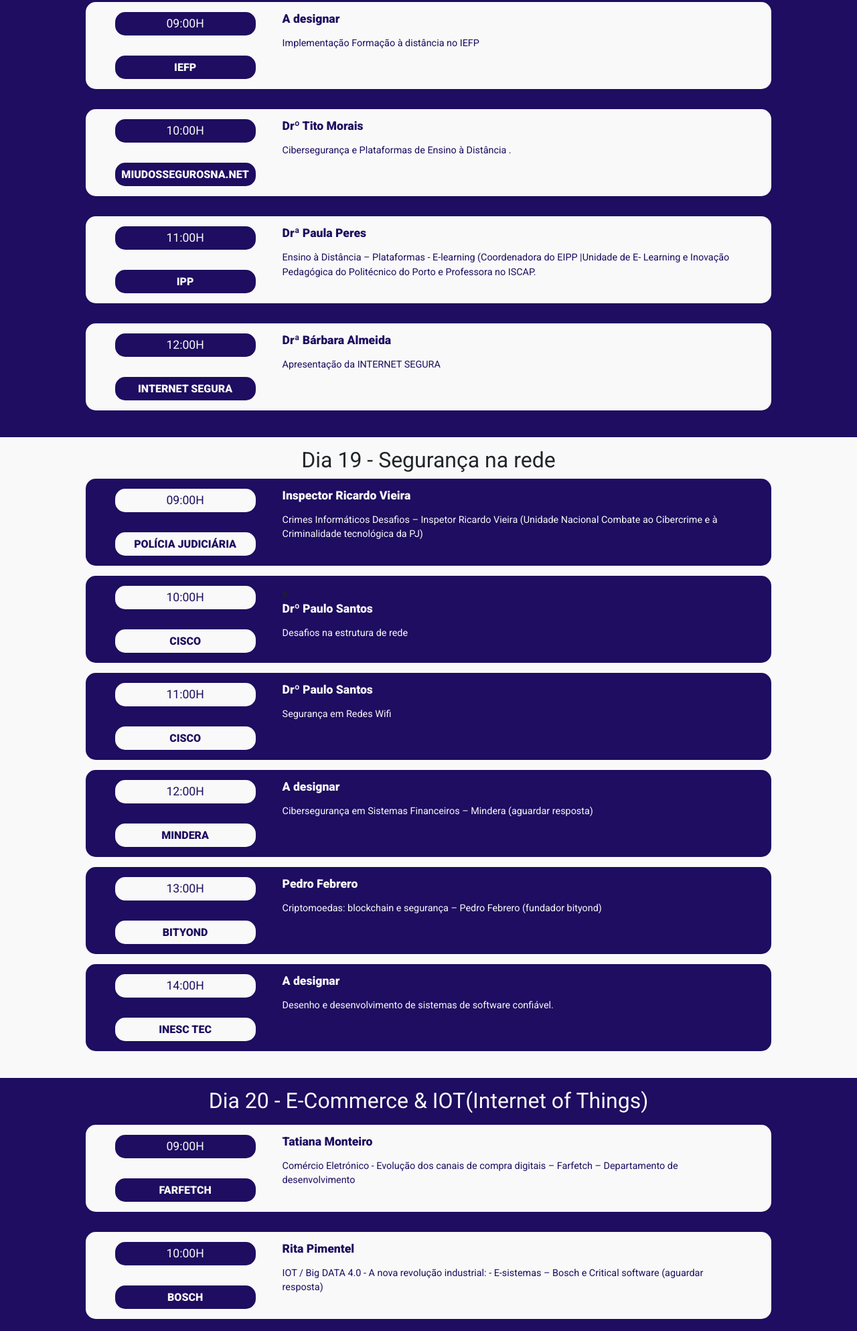
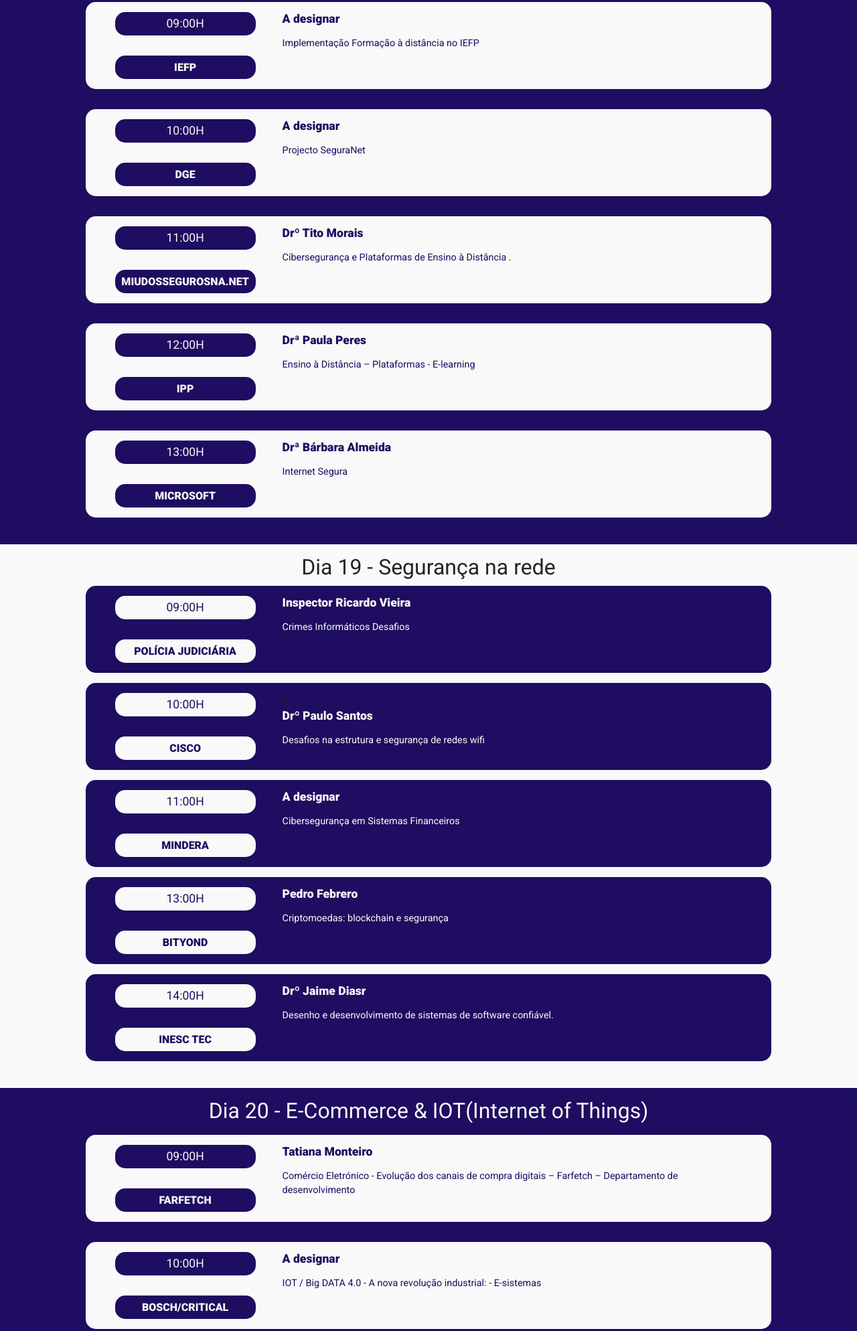
Before and after one commit to Lazysniper/iefpwebsite, a plain HTML site: page index.html in a window 1280 px wide. Shown: the part 3485-5473 px from the top of the page at 67% size. Drawn offline with nearby package versions, Linux system fonts and the light colour scheme; some packages are replaced by stand-ins of ours; a script that the page names is missing.

Commit message:
New Site 2.0

```diff
--- a/index.html
+++ b/index.html
@@ -935,7 +935,7 @@
           </aside>
       <div class="bubble">
           <h3>A designar</h3>
-          <p>Cybersegurança em tempos de pandemia - Centro Nacional de Cibersegurança</p>
+          <p>Cybersegurança em tempos de pandemia</p>
       </div>
        </div>
        <div class="this-content">
@@ -949,7 +949,7 @@
           </aside>
       <div class="bubble">
           <h3>A designar </h3>
-          <p>Boas práticas em teletrabalho - Centro Nacional de Cibersegurança</p>
+          <p>Boas práticas em teletrabalho </p>
       </div>
        </div>
 </div><!--arrange-content-->
@@ -975,9 +975,24 @@
 
 
   <div class="this-content">
+    <aside>
+        <div class="time">
+            <h4>10:00H</h4>
+        </div>
+        <div class="empresa">
+            <h5>DGE</h5>
+        </div>
+    </aside>
+<div class="bubble">
+    <h3>A designar</h3>
+    <p>Projecto SeguraNet</p>
+</div>
+</div>
+
+  <div class="this-content">
       <aside>
           <div class="time">
-              <h4>10:00H</h4>
+              <h4>11:00H</h4>
           </div>
           <div class="empresa">
               <h5>MIUDOSSEGUROSNA.NET</h5>
@@ -993,7 +1008,7 @@
   <div class="this-content">
       <aside>
           <div class="time">
-              <h4>11:00H</h4>
+              <h4>12:00H</h4>
           </div>
           <div class="empresa">
               <h5>IPP</h5>
@@ -1001,22 +1016,21 @@
       </aside>
   <div class="bubble">
       <h3>Drª Paula Peres</h3>
-      <p>Ensino à Distância – Plataformas - E-learning  (Coordenadora do EIPP |Unidade de E-
-        Learning e Inovação Pedagógica do Politécnico do Porto e Professora no ISCAP.</p>
+      <p>Ensino à Distância – Plataformas - E-learning</p>
   </div>
   </div>
   <div class="this-content">
       <aside>
           <div class="time">
-              <h4>12:00H</h4>
+              <h4>13:00H</h4>
           </div>
           <div class="empresa">
-              <h5>INTERNET SEGURA</h5>
+              <h5>MICROSOFT</h5>
           </div>
       </aside>
   <div class="bubble">
       <h3>Drª Bárbara Almeida</h3>
-      <p>Apresentação da INTERNET SEGURA </p>
+      <p>Internet Segura </p>
   </div>
   </div>
 </div><!--arrange-content-->
@@ -1035,8 +1049,7 @@
           </aside>
       <div class="bubble">
           <h3>Inspector Ricardo Vieira</h3>
-          <p>Crimes Informáticos Desafios – Inspetor Ricardo Vieira (Unidade Nacional Combate ao Cibercrime e à
-            Criminalidade tecnológica da PJ)</p>
+          <p>Crimes Informáticos Desafios</p>
       </div>
        </div>
 
@@ -1052,12 +1065,12 @@
           </aside>
       <div class="bubble">s
           <h3>Drº Paulo Santos</h3>
-          <p>Desafios na estrutura de rede </p>
+          <p>Desafios na estrutura e segurança de redes wifi </p>
       </div>
        </div>
 
 
-       <div class="this-content">
+       <!-- <div class="this-content">
           <aside>
               <div class="time">
                   <h4>11:00H</h4>
@@ -1070,11 +1083,11 @@
           <h3>Drº Paulo Santos</h3>
           <p>Segurança em Redes Wifi </p>
       </div>
-       </div>
+       </div>  -->
        <div class="this-content">
           <aside>
               <div class="time">
-                  <h4>12:00H</h4>
+                  <h4>11:00H</h4>
               </div>
               <div class="empresa">
                   <h5>MINDERA</h5>
@@ -1082,7 +1095,7 @@
           </aside>
       <div class="bubble">
           <h3>A designar</h3>
-          <p>Cibersegurança em Sistemas Financeiros – Mindera (aguardar resposta)</p>
+          <p>Cibersegurança em Sistemas Financeiros</p>
       </div>
        </div>
 
@@ -1099,7 +1112,7 @@
         </aside>
     <div class="bubble">
         <h3>Pedro Febrero</h3>
-        <p>Criptomoedas: blockchain e segurança – Pedro Febrero (fundador bityond)</p>
+        <p>Criptomoedas: blockchain e segurança</p>
     </div>
      </div>
 
@@ -1113,7 +1126,7 @@
           </div>
       </aside>
   <div class="bubble">
-      <h3>A designar</h3>
+      <h3>Drº Jaime Diasr</h3>
       <p>Desenho e desenvolvimento de sistemas de software confiável.</p>
   </div>
    </div>
@@ -1147,13 +1160,12 @@
                 <h4>10:00H</h4>
             </div>
             <div class="empresa">
-                <h5>BOSCH</h5>
+                <h5>BOSCH/CRITICAL</h5>
             </div>
         </aside>
     <div class="bubble">
-        <h3>Rita Pimentel</h3>
-        <p>IOT / Big DATA 4.0 - A nova revolução industrial: - E-sistemas – Bosch e Critical software (aguardar
-          resposta)</p>
+        <h3>A designar</h3>
+        <p>IOT / Big DATA 4.0 - A nova revolução industrial: - E-sistemas </p>
     </div>
     </div>
 
@@ -1198,8 +1210,7 @@
       </aside>
   <div class="bubble">
       <h3>A designar</h3>
-      <p>Mecanismos de segurança (encriptação de dados / sistemas de validação) – Celfocus (aguardar
-        resposta)</p>
+      <p>Mecanismos de segurança (encriptação de dados / sistemas de validação)</p>
   </div>
   </div>
 
@@ -1216,8 +1227,7 @@
     </aside>
 <div class="bubble">
     <h3>A designar</h3>
-    <p>Sistema financeiros – pagamentos e análise de dados – JUMIA (Agente de sistemas financeiros) –
-      (aguardar resposta).</p>
+    <p>Sistema financeiros – pagamentos e análise de dados</p>
 </div>
 </div>
 
@@ -1229,7 +1239,7 @@
           <h4>15:00H</h4>
       </div>
       <div class="empresa">
-          <h5>CEFP-VNG</h5>
+          <h5>IEFP</h5>
       </div>
   </aside>
 <div class="bubble">
```
